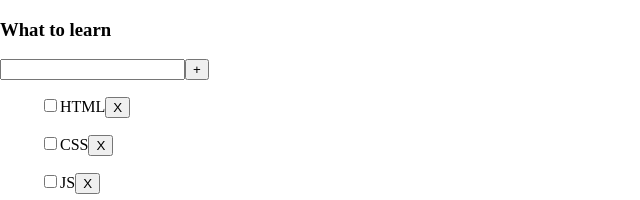
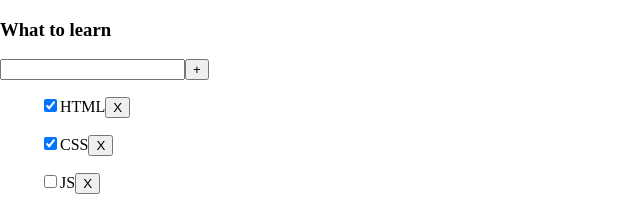
Before and after one commit to DmitryShastel/Native_JS_2.0_old, a React (Create React App) app in the folder Folder_1/native_js_2.0/: page / in a window 1280 px wide. Shown: the top 200 px of the page, without its empty margins (0-640 px from the left). Built offline with nearby package versions, Linux system fonts and the light colour scheme.

Commit message:
ToDoListTuesday: changeTaskStatus is created

```diff
--- a/Folder_1/native_js_2.0/src/Native_JS_2.0/Native_JS_Tuesday/ToDoList_Tuesday/App_Root_Tuesday.tsx
+++ b/Folder_1/native_js_2.0/src/Native_JS_2.0/Native_JS_Tuesday/ToDoList_Tuesday/App_Root_Tuesday.tsx
@@ -41,8 +41,8 @@ export const AppRootTuesday = () => {
     let [tasks, setTasks] = useState<TaskType[]>([
             {id: v1(), title: 'HTML', isDone: true},
             {id: v1(), title: 'CSS', isDone: true},
-            {id: v1(), title: 'JS', isDone: true},
-            {id: v1(), title: 'React', isDone: true},
+            {id: v1(), title: 'JS', isDone: false},
+            {id: v1(), title: 'React', isDone: false},
         ]
     )
 
@@ -57,12 +57,26 @@ export const AppRootTuesday = () => {
         setTasks([...removedTask])
     }
 
+    const changeTaskStatus = (taskId: string) => {
+        let updatedTasks = tasks.map(task => {
+            if (task.id === taskId) {
+                return {
+                    ...task,
+                    isDone: !task.isDone
+                };
+            }
+            return task;
+        });
+        setTasks(updatedTasks);
+    }
+
     return (
         <div>
             <TodoListTuesday
                 tasks={tasks}
                 addTask={addTask}
                 removeTask={removeTask}
+                changeTaskStatus={changeTaskStatus}
             />
         </div>
     );
--- a/Folder_1/native_js_2.0/src/Native_JS_2.0/Native_JS_Tuesday/ToDoList_Tuesday/TodoList_Tuesday.tsx
+++ b/Folder_1/native_js_2.0/src/Native_JS_2.0/Native_JS_Tuesday/ToDoList_Tuesday/TodoList_Tuesday.tsx
@@ -6,6 +6,7 @@ type ToDoListType = {
     tasks: TaskType[]
     addTask: (taskTitle: string) => void
     removeTask: (taskId: string) => void
+    changeTaskStatus: (taskId: string) => void
 }
 
 
@@ -26,6 +27,10 @@ export const TodoListTuesday = (props: ToDoListType) => {
         props.removeTask(taskId)
     }
 
+    const changeTaskStatusHandler = (event: ChangeEvent<HTMLInputElement>, taskId: string) => {
+        props.changeTaskStatus(taskId)
+    }
+
     return (
         <div>
             <h3>What to learn</h3>
@@ -40,7 +45,10 @@ export const TodoListTuesday = (props: ToDoListType) => {
                 props.tasks.map((task) => {
                     return (
                         <ul key={task.id} style={{listStyleType: 'none'}}>
-                            <li><input type='checkbox'/>
+                            <li><input
+                                checked={task.isDone}
+                                type='checkbox'
+                                onChange={(event) => changeTaskStatusHandler(event, task.id)}/>
                                 {task.title}
                                 <button onClick={() => {
                                     removeTaskHandler(task.id)
```
